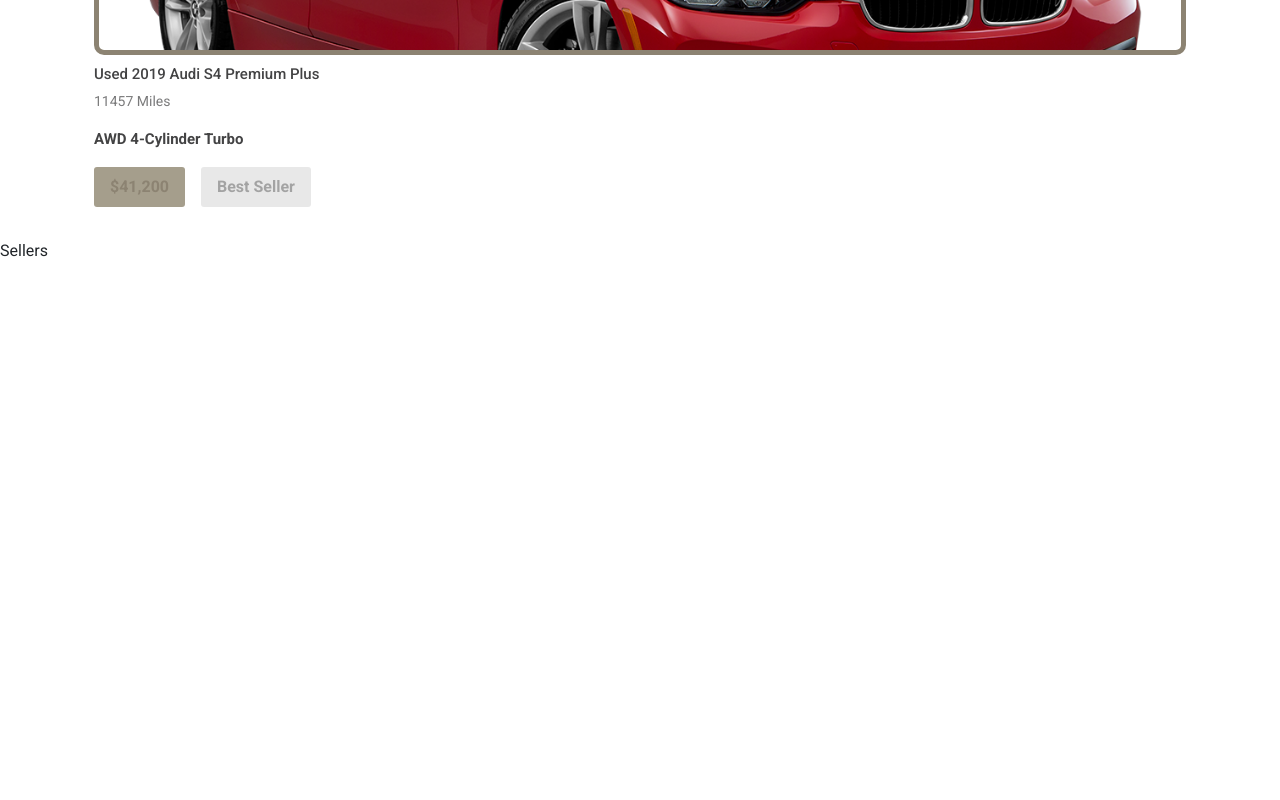
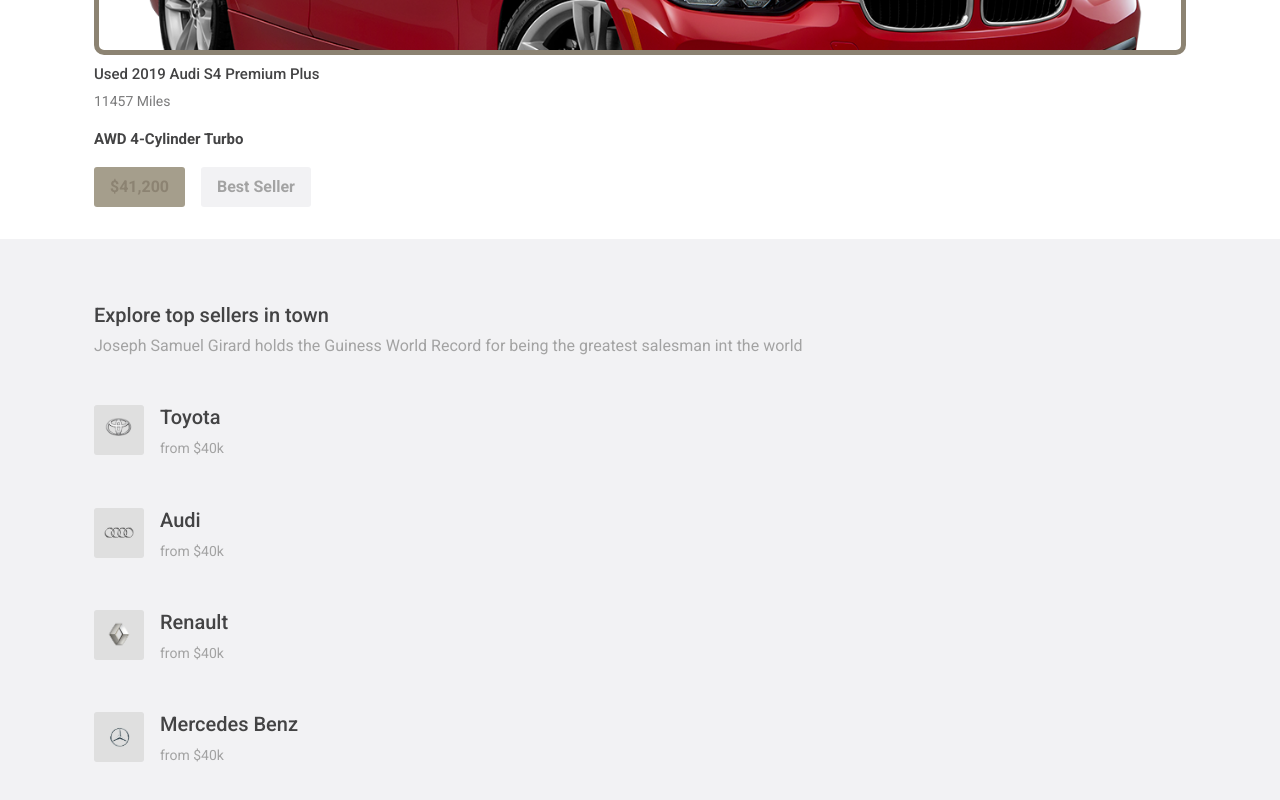
Before and after one commit to Rent2Go/rent2go_, a React (Create React App) app: page / in a window 1280 px wide. Shown: the part 2135-2935 px from the top of the page. Before the commit the page ends 2398 px from the top, so only its background shows below. Built offline with nearby package versions, Linux system fonts and the light colour scheme.

Commit message:
modified sellers container css

```diff
--- a/src/App.css
+++ b/src/App.css
@@ -75,3 +75,6 @@
   color: var(--blackColor);
   font-size: 20px;
 }
+/*.secHeading {
+  text-align: left;
+}*/
--- a/src/components/Sellers/Sellers.tsx
+++ b/src/components/Sellers/Sellers.tsx
@@ -1,11 +1,73 @@
-import React from 'react'
+import React from "react";
+import "./seller.css";
 
-type Props = {}
+import sellerAudi from "../../assets/img/brandLogos/audi.png";
+import sellerToyota from "../../assets/img/brandLogos/toyota.png";
+import sellerRenault from "../../assets/img/brandLogos/renault.png";
+import sellerVolkswagen from "../../assets/img/brandLogos/volkswagen.png";
+import sellerMercedes from "../../assets/img/brandLogos/mercedes.png";
+
+type Props = {};
 
 const Sellers = (props: Props) => {
   return (
-    <div>Sellers</div>
-  )
-}
+    <div className="sellers section">
+      <div className="secContainer container">
+        <div className="secHeading grid">
+          <h3 className="secTitle">Explore top sellers in town</h3>
 
-export default Sellers
+          <p>
+            Joseph Samuel Girard holds the Guiness World Record for being the
+            greatest salesman int the world
+          </p>
+        </div>
+        <div className="sellersContainer ">
+          <div className="singleSeller flex">
+            <div className="imgDiv flex">
+              <img src={sellerToyota} alt="sellerImg" className="img" />
+            </div>
+            <span className="info">
+              <h4 className="name">Toyota</h4>
+              <p>from $40k</p>
+            </span>
+          </div>
+        </div>
+        <div className="sellersContainer ">
+          <div className="singleSeller flex">
+            <div className="imgDiv flex">
+              <img src={sellerAudi} alt="sellerImg" className="img" />
+            </div>
+            <span className="info">
+              <h4 className="name">Audi</h4>
+              <p>from $40k</p>
+            </span>
+          </div>
+        </div>
+        <div className="sellersContainer ">
+          <div className="singleSeller flex">
+            <div className="imgDiv flex">
+              <img src={sellerRenault} alt="sellerImg" className="img" />
+            </div>
+            <span className="info">
+              <h4 className="name">Renault</h4>
+              <p>from $40k</p>
+            </span>
+          </div>
+        </div>
+        <div className="sellersContainer ">
+          <div className="singleSeller flex">
+            <div className="imgDiv flex">
+              <img src={sellerMercedes} alt="sellerImg" className="img" />
+            </div>
+            <span className="info">
+              <h4 className="name">Mercedes Benz</h4>
+              <p>from $40k</p>
+            </span>
+          </div>
+        </div>
+      </div>
+    </div>
+  );
+};
+
+export default Sellers;
--- a/src/components/Sellers/seller.css
+++ b/src/components/Sellers/seller.css
@@ -0,0 +1,49 @@
+.sellers {
+  background: var(--greyColor);
+}
+.sellers .secContainer {
+  margin: 2rem inherit;
+}
+.sellers .secContainer .secHeading,
+.sellersContainer {
+  text-align: left;
+}
+
+.sellers .secContainer .sellersContainer .singleSeller {
+  /*padding: 0.5rem 0;*/
+  border-radius: 3px;
+  gap: 1rem;
+  transition: 0.3s ease-in-out;
+  align-items: self-start;
+}
+.sellers .secContainer .sellersContainer .singleSeller .imgDiv {
+}
+.sellers .secContainer .sellersContainer .singleSeller .imgDiv img {
+  width: 50px;
+  height: 50px;
+  object-fit: contain;
+  padding: 10px;
+  background: rgb(237 237 237);
+  border-radius: 3px;
+  align-items: center;
+}
+.sellers .secContainer .sellersContainer .singleSeller .info {
+}
+.sellers .secContainer .sellersContainer .singleSeller .info .name {
+  color: var(--blackColor);
+  font-size: 20px;
+}
+.sellers .secContainer .sellersContainer .singleSeller .info p {
+  font-size: 14px;
+}
+.sellers .secContainer .sellersContainer .singleSeller:hover {
+  background: rgb(237, 237, 237);
+  padding: 1rem 0.5rem 0 1rem;
+}
+.sellers .secContainer .sellersContainer .singleSeller .imgDiv img {
+  width: 50px;
+  height: 50px;
+  padding: 10px;
+  border-radius: 3px;
+  background: rgb(223, 223, 223);
+}
--- a/src/index.css
+++ b/src/index.css
@@ -23,7 +23,7 @@
   --secondaryColor: #A59E8C;
   --focusColor: #837a6a;
   --textColor:#a3a3a3;
-  --greyColor:#e8e8e8;
+  --greyColor:#f2f2f4;
   --whiteColor:#f5f4fa;
   --blackColor:#434344;
 }
```
